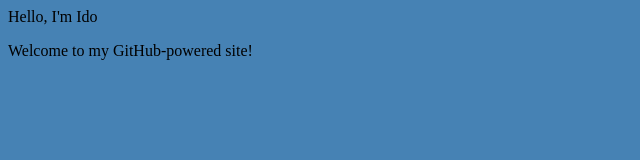
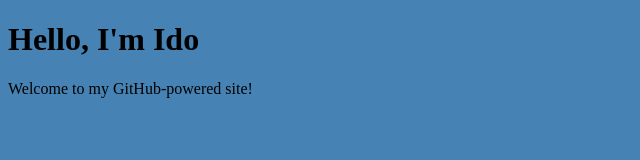
Before and after one commit to idoisaacs/idoisaacs.github.io, a plain HTML site: page index.html in a window 1280 px wide. Shown: the whole page, without its empty margins (0-640 px from the left). Drawn offline with Linux system fonts and the light colour scheme.

Commit message:
changed font

```diff
--- a/index.html
+++ b/index.html
@@ -4,7 +4,7 @@
   <title>Ido Isaacs</title>
 </head>
 <body style="background-color: steelblue;">
-  <div class="centered">Hello, I'm Ido</div>
+  <h1 class="centered">Hello, I'm Ido</h1>
   <p>Welcome to my GitHub-powered site!</p>
 </body>
 </html>
```
